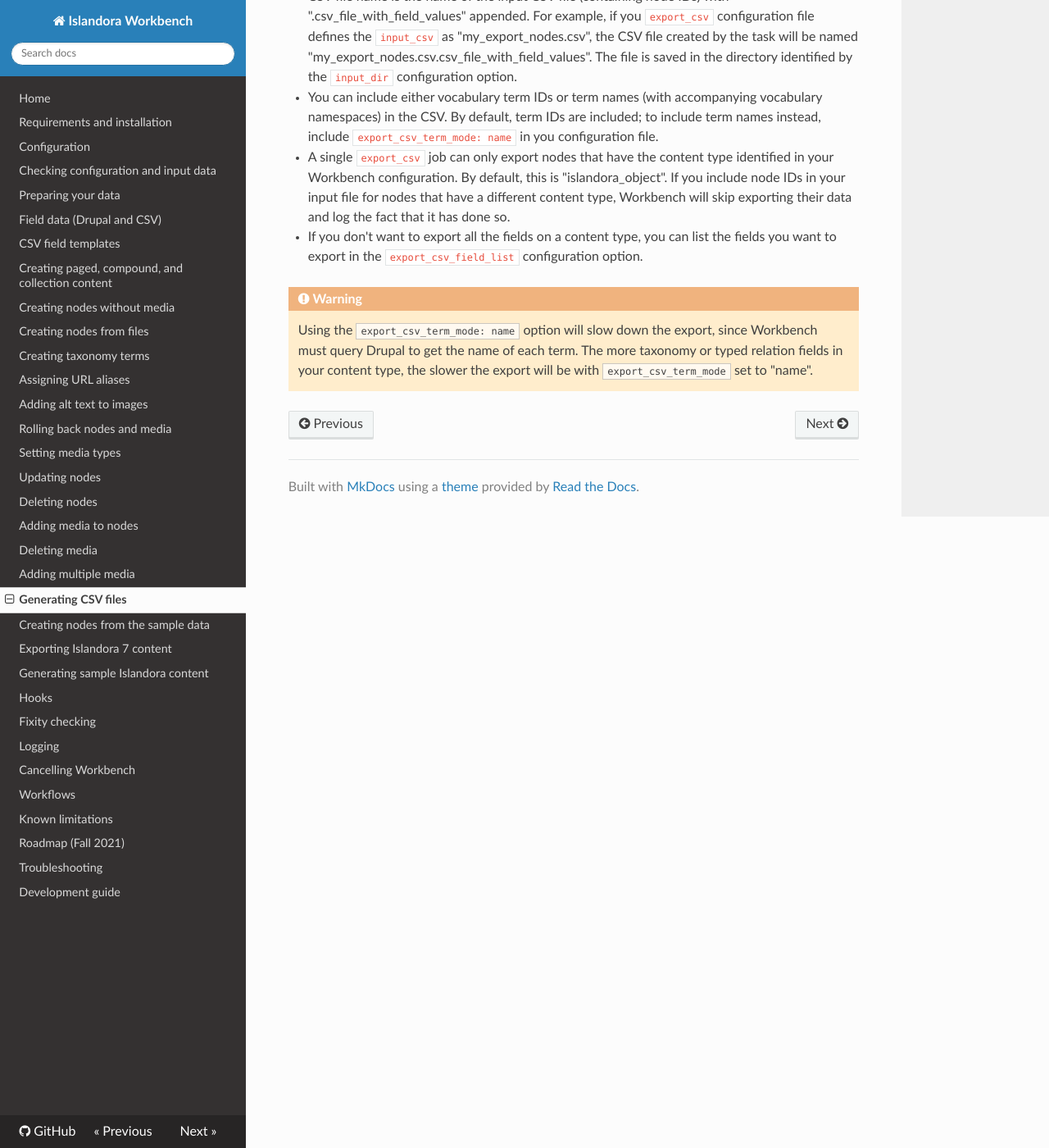
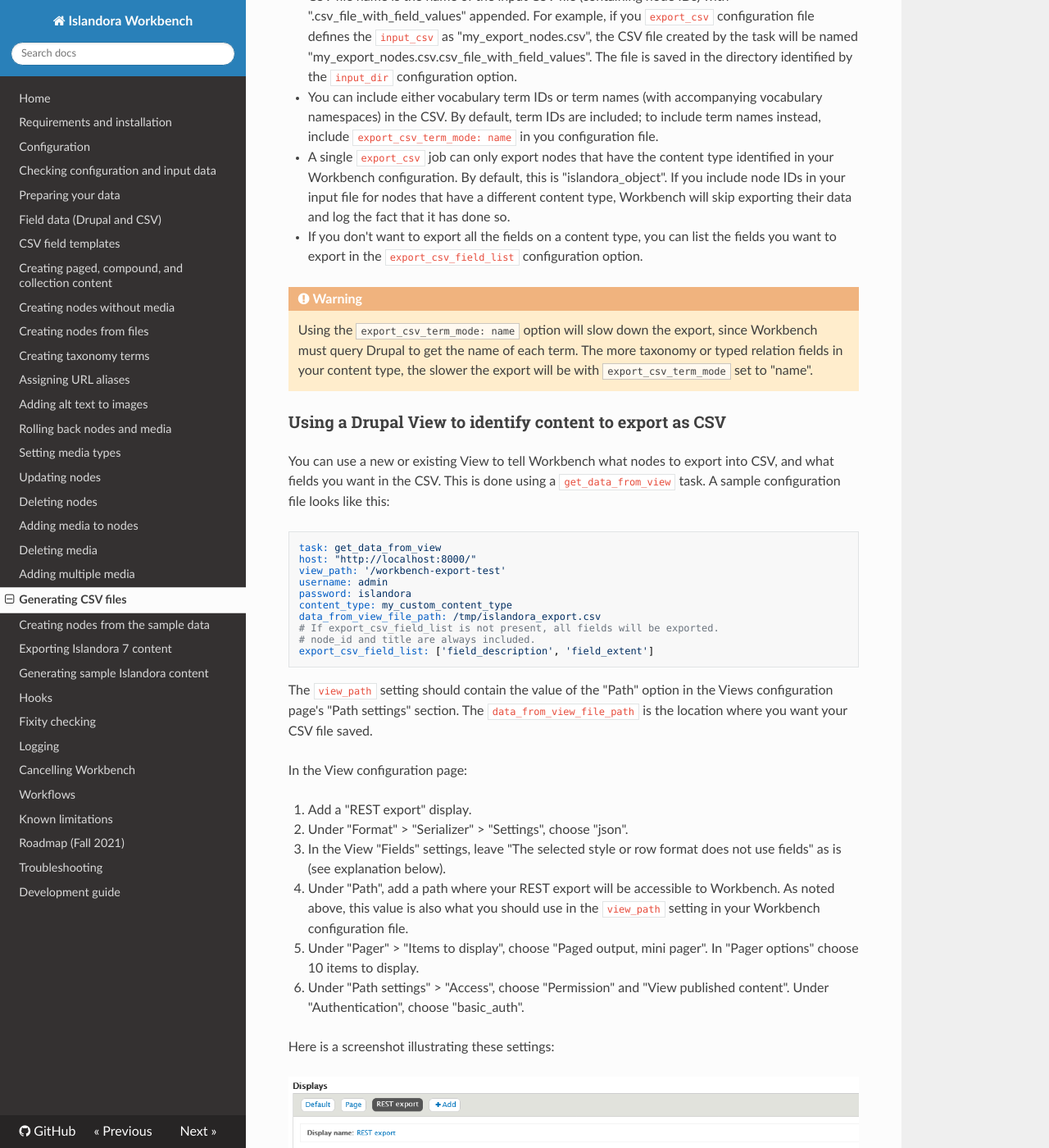
Before and after one commit to mjordan/islandora_workbench_docs, an MkDocs documentation site: the page built from docs/generating_csv_files.md, in a window 1280 px wide and 1400 px high, scrolled down 3029 px. Shown: the whole window at 82% size. Built offline with MkDocs 1.6.1, drawn with Linux system fonts in a browser that asks for light colours; nearby versions of some CDN libraries; old or Windows-style settings are respelled for this version of MkDocs; some of the changed text lies outside the part shown.

Commit message:
Added docs on using a View to export nodes to CSV; a few new options in configuration.md.

````diff
--- a/docs/generating_csv_files.md
+++ b/docs/generating_csv_files.md
@@ -91,3 +91,47 @@ Some things to note:
 
 !!! warning
     Using the `export_csv_term_mode: name` option will slow down the export, since Workbench must query Drupal to get the name of each term. The more taxonomy or typed relation fields in your content type, the slower the export will be with `export_csv_term_mode` set to "name".
+
+### Using a Drupal View to identify content to export as CSV
+
+You can use a new or existing View to tell Workbench what nodes to export into CSV, and what fields you want in the CSV. This is done using a `get_data_from_view` task. A sample configuration file looks like this:
+
+```yaml
+task: get_data_from_view
+host: "http://localhost:8000/"
+view_path: '/workbench-export-test'
+username: admin
+password: islandora
+content_type: my_custom_content_type
+data_from_view_file_path: /tmp/islandora_export.csv
+# If export_csv_field_list is not present, all fields will be exported.
+# node_id and title are always included.
+export_csv_field_list: ['field_description', 'field_extent']
+```
+
+The `view_path` setting should contain the value of the "Path" option in the Views configuration page's "Path settings" section. The `data_from_view_file_path` is the location where you want your CSV file saved.
+
+In the View configuration page:
+
+1. Add a "REST export" display.
+1. Under "Format" > "Serializer" > "Settings", choose "json".
+1. In the View "Fields" settings, leave "The selected style or row format does not use fields" as is (see explanation below).
+1. Under "Path", add a path where your REST export will be accessible to Workbench. As noted above, this value is also what you should use in the `view_path` setting in your Workbench configuration file.
+1. Under "Pager" > "Items to display", choose "Paged output, mini pager". In "Pager options" choose 10 items to display.
+1. Under "Path settings" > "Access", choose "Permission" and "View published content". Under "Authentication", choose "basic_auth".
+
+Here is a screenshot illustrating these settings:
+
+![Sample REST export display](images/REST_export_display.png)
+
+To test your REST export, in your browser, join your Drupal hostname and the "Path" defined in your View configuration. Using the values in the configuration file above, that would be `http://localhost:8000/workbench-export-test`. You should see raw JSON (or formatted JSON if your browser renders JSON to be human readable) that lists the nodes in your View.
+
+!!! warning
+    If your View includes nodes that you do not want to be seen by anonymous users, of if it contains unpublished nodes, adjust the access permissions settings appropriately.
+
+Some things to note:
+
+* REST export Views displays don't use fields in the same way that other Views displays do. In fact, Drupal says within the Views user interface that for REST export displays, "The selected style or row format does not use fields." Instead, these displays export the entire node in JSON format. Workbench iterates through all fields on the node JSON that start with `field_` and includes those fields, plus `node_id` and `title`, in the output CSV.
+* If you don't want to export all the fields on a content type, you can list the fields you want to export in the `export_csv_field_list` configuration option.
+* Only content from nodes that have the content type identified in the `content_type` configuration setting will be written to the CSV file.
+* If you want to export term names instead of term IDs, include `export_csv_term_mode: name` in your configuration file.
````
Also changed, not shown: docs/configuration.md (+5 -2 lines), docs/installation.md (+11 -6 lines), docs/troubleshooting.md (+6 -0 lines), docs/images/REST_export_display.png (added), site/configuration/index.html, site/index.html, site/installation/index.html, site/sitemap.xml.
